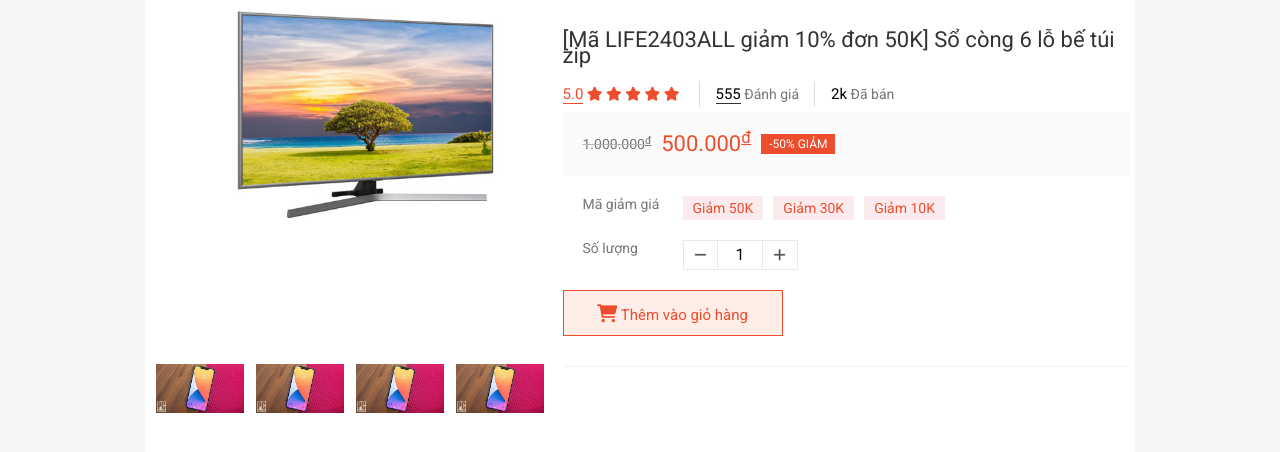
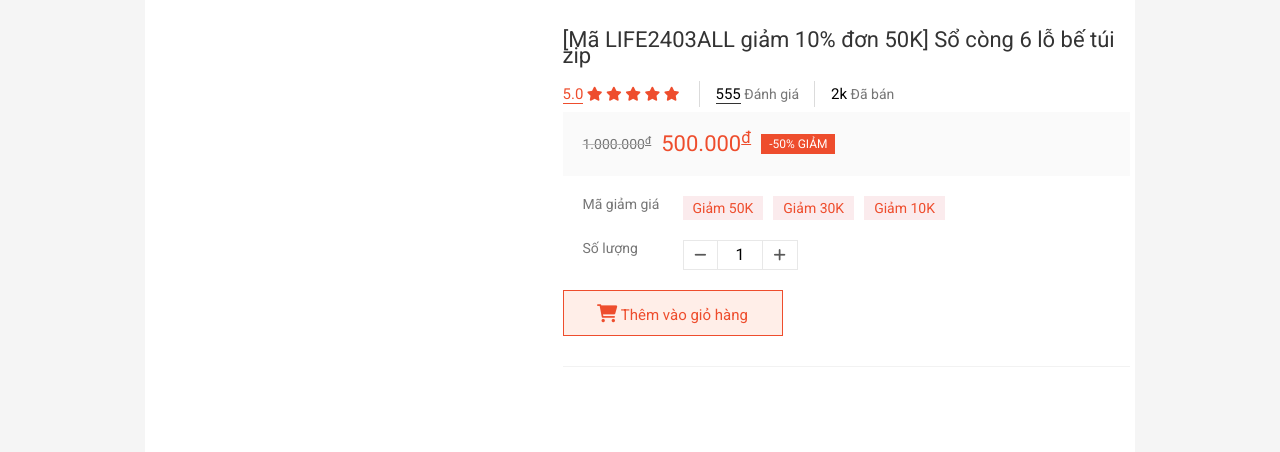
Before and after one commit to lekhatiep/DoAn3_FE, a plain HTML site: page pages/product/detail_client.html in a window 1280 px wide. Shown: the part 146-598 px from the top of the page. Drawn offline with nearby package versions, Linux system fonts and the light colour scheme; no server answers.

Commit message:
debug purchase list

```diff
--- a/assets/js/const.js
+++ b/assets/js/const.js
@@ -17,7 +17,8 @@ const queryAll = document.querySelectorAll.bind(document);
 //URL Dev
 //const URL_SERVER_LOCAL = "https://localhost:5001";
 const URL_CLIENT_LOCAL = "http://127.0.0.1:5500";
-const URL_HOSTING_LOCAL = "https://do-an3-fe.vercel.app";
+// const URL_HOSTING_LOCAL = "https://do-an3-fe.vercel.app";
+const URL_HOSTING_LOCAL = URL_CLIENT_LOCAL;
 // URL Production
 const URL_SERVER_LOCAL = "https://api.tipslife.site";
 
--- a/pages/product/detail_client.html
+++ b/pages/product/detail_client.html
@@ -202,38 +202,37 @@
 
                         <div class="grid__column-5">
                             <div class="product__detail-box-left">
-                                <div class="product__box-left-img" style="background-image: url(../../assets/img/sp2.jpg)" >
-
+                                <div class="product__box-left-img" >
                                 </div>
                                 <div class="product__box-left-list">
                                     <div class="product__box-list-item">
+                                        <div class="product__box-list-item-img" ">
+                                        </div>
+                                        <div class="product__box-list-item-border">
+
+                                        </div>
+                                    </div>
+                                    <!-- <div class="product__box-list-item">
                                         <div class="product__box-list-item-img" style="background-image: url(../../assets/img/sp1.jpg)">
                                         </div>
                                         <div class="product__box-list-item-border">
 
                                         </div>
-                                    </div>
-                                    <div class="product__box-list-item">
+                                    </div> -->
+                                    <!-- <div class="product__box-list-item">
                                         <div class="product__box-list-item-img" style="background-image: url(../../assets/img/sp1.jpg)">
                                         </div>
                                         <div class="product__box-list-item-border">
 
                                         </div>
-                                    </div>
-                                    <div class="product__box-list-item">
+                                    </div> -->
+                                    <!-- <div class="product__box-list-item">
                                         <div class="product__box-list-item-img" style="background-image: url(../../assets/img/sp1.jpg)">
                                         </div>
                                         <div class="product__box-list-item-border">
 
                                         </div>
-                                    </div>
-                                    <div class="product__box-list-item">
-                                        <div class="product__box-list-item-img" style="background-image: url(../../assets/img/sp1.jpg)">
-                                        </div>
-                                        <div class="product__box-list-item-border">
-
-                                        </div>
-                                    </div>
+                                    </div> -->
 
                                 </div>
                                 <div class="product__detail-social">
```
Also changed, not shown: assets/js/pages/purchase/purchase.js (+7 -1 lines), index.html (+1 -1 lines).
